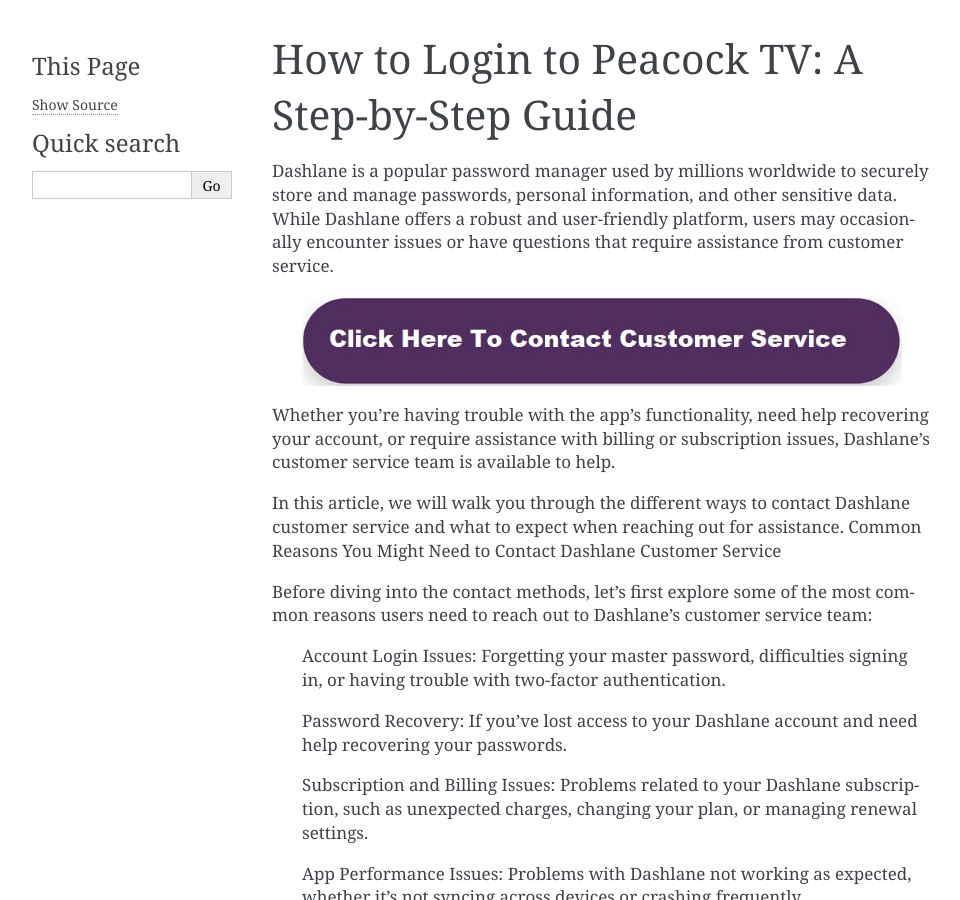
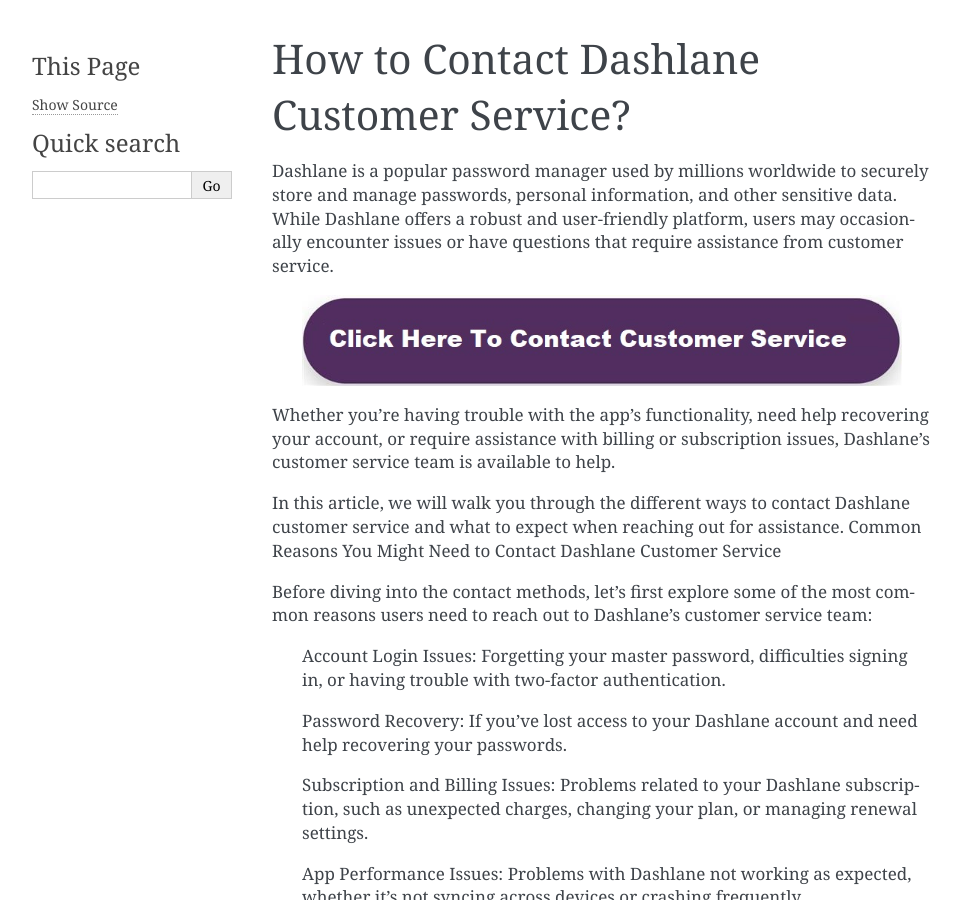
Before and after one commit to Somiyana/How-to-Contact-Dashlane-Customer-Service, a Sphinx documentation site: the page built from docs/index.rst, in a window 1280 px wide and 900 px high. Shown: the whole window, without its empty margins (148-1108 px from the left). Built offline with Sphinx 7.4.7, drawn with Linux system fonts in a browser that asks for light colours.

Commit message:
Update index.rst

```diff
--- a/docs/index.rst
+++ b/docs/index.rst
@@ -1,4 +1,4 @@
-How to Login to Peacock TV: A Step-by-Step Guide
+How to Contact Dashlane Customer Service?
 ------------------------------------------------------------------
 
 .. toctree::
```
